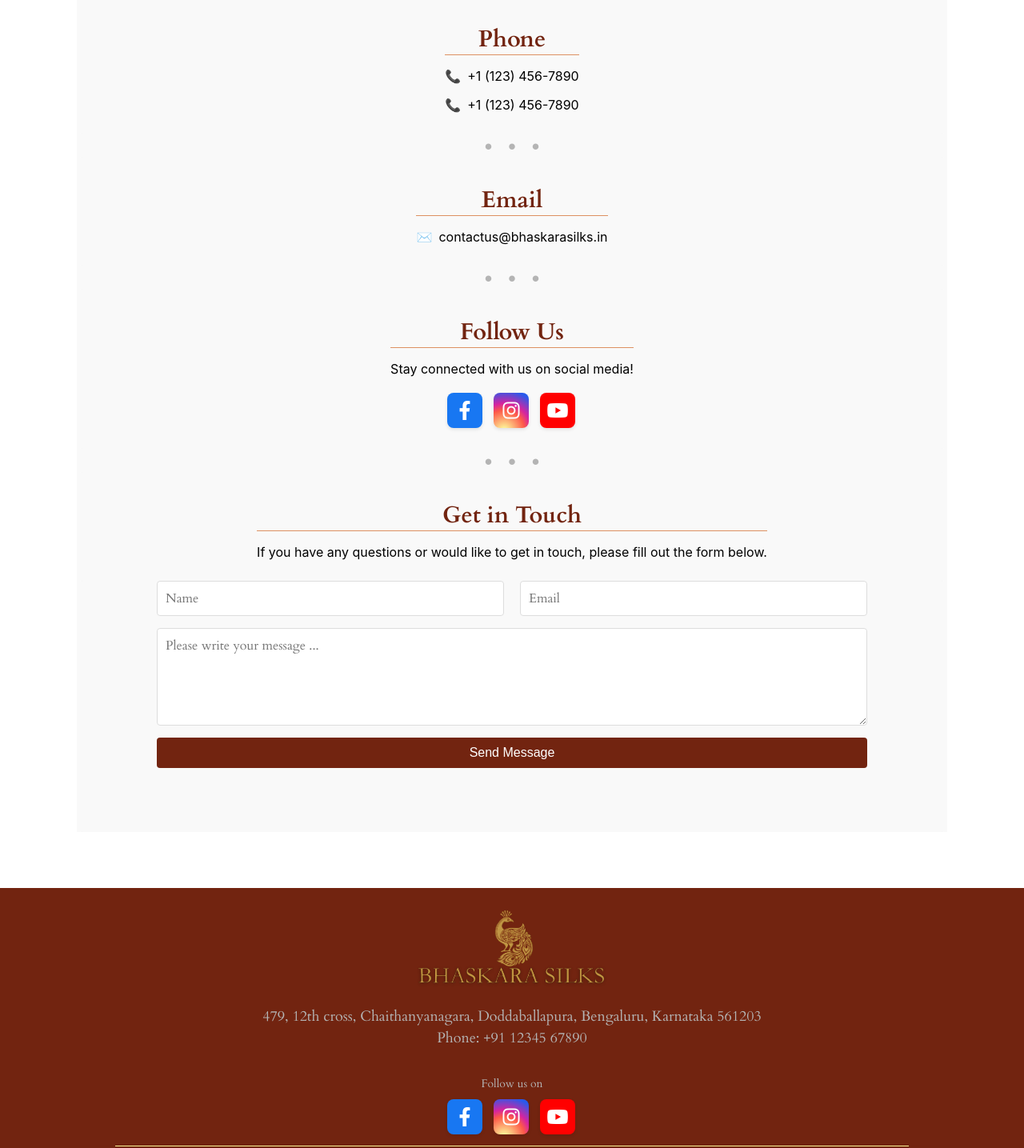
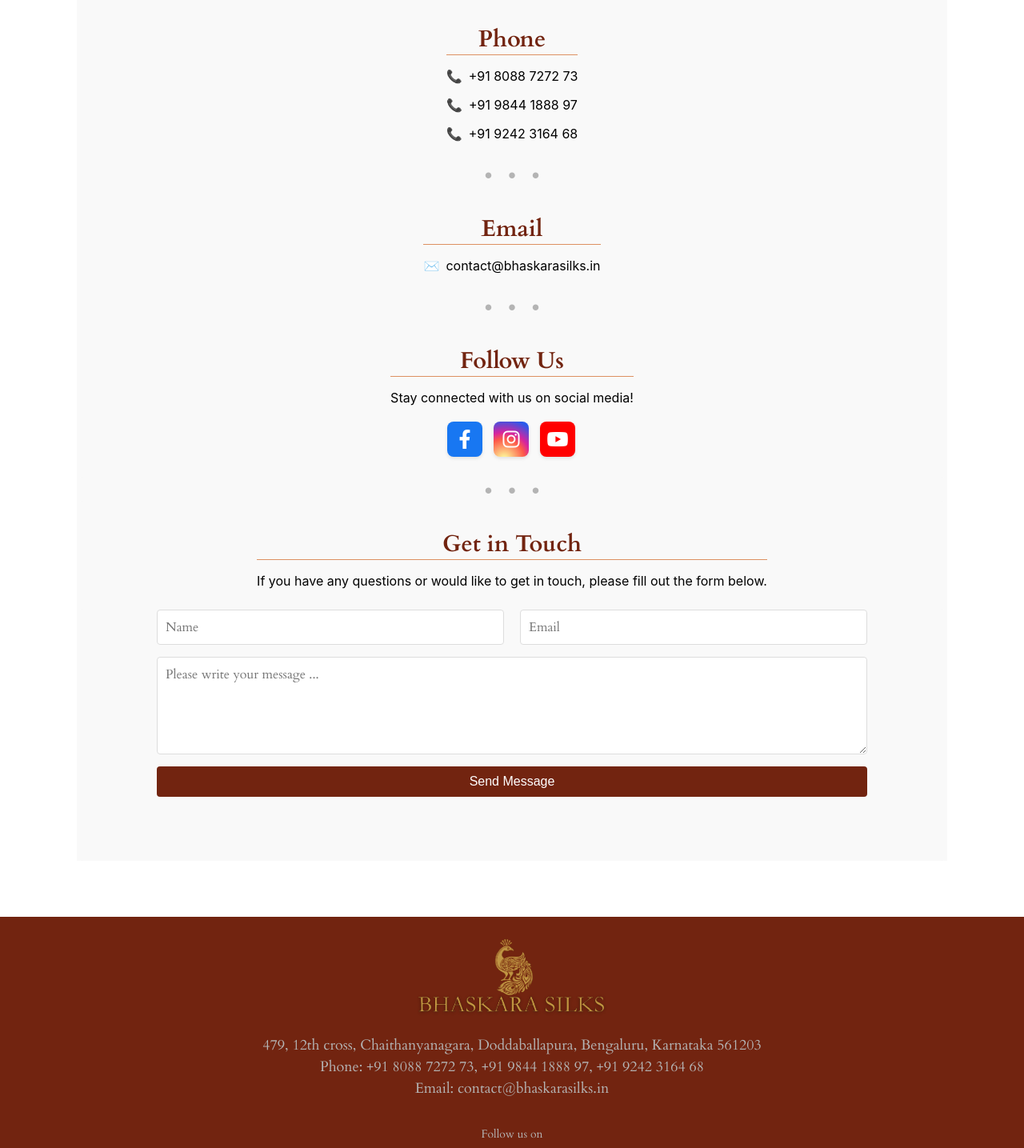
Before and after one commit to sreenivasalokesh/bhaskarasilks, a React (Create React App) app: page /contact in a window 1280 px wide. Shown: the part 380-1815 px from the top of the page at 80% size. Built offline with nearby package versions, Linux system fonts and the light colour scheme.

Commit message:
updated with contact details

```diff
--- a/src/component/contact/Contact.js
+++ b/src/component/contact/Contact.js
@@ -38,11 +38,15 @@
           <h2>Phone</h2>
           <p>
             <span role="img" aria-label="phone" style={{marginRight: '8px'}}>📞</span>
-            <a className ="a-underline" href="tel:+11234567890">+1 (123) 456-7890</a>
+            <a className ="a-underline" href="tel:+11234567890">+91 8088 7272 73</a>
           </p>
           <p>
             <span role="img" aria-label="phone" style={{marginRight: '8px'}}>📞</span>
-            <a className ="a-underline"  href="tel:+11234567890">+1 (123) 456-7890</a>
+            <a className ="a-underline"  href="tel:+11234567890">+91 9844 1888 97</a>
+          </p>
+          <p>
+            <span role="img" aria-label="phone" style={{marginRight: '8px'}}>📞</span>
+            <a className ="a-underline"  href="tel:+11234567890">+91 9242 3164 68</a>
           </p>
         </div>
       </div>
@@ -58,7 +62,7 @@
           <h2>Email</h2>
           <p>
             <span role="img" aria-label="email" style={{marginRight: '8px'}}>✉️</span>
-            <a className ="a-underline"  href="mailto:contactus@bhaskarasilks.in">contactus@bhaskarasilks.in</a>
+            <a className ="a-underline"  href="mailto:contactus@bhaskarasilks.in">contact@bhaskarasilks.in</a>
           </p>
         </div>
       </div>
@@ -76,13 +80,13 @@
           <div className="footer-links">
             <p>
               <div className="social-links">
-                <a href="https://facebook.com/yourpage" target="_blank" className="social-box fb" rel="noopener noreferrer">
+                <a href="https://www.facebook.com/profile.php?id=61578302682246" target="_blank" className="social-box fb" rel="noopener noreferrer">
                   <i className="fab fa-facebook-f"></i>
                 </a>
-                <a href="https://instagram.com/yourpage" target="_blank" className="social-box insta" rel="noopener noreferrer">
+                <a href="https://www.instagram.com/bhaskarasilks/" target="_blank" className="social-box insta" rel="noopener noreferrer">
                   <i className="fab fa-instagram"></i>
                 </a>
-                <a href="https://youtube.com/yourchannel" target="_blank" className="social-box yt" rel="noopener noreferrer">
+                <a href="https://www.youtube.com/@BhaskaraSilks" target="_blank" className="social-box yt" rel="noopener noreferrer">
                   <i className="fab fa-youtube"></i>
                 </a>
               </div>
--- a/src/component/footer/Footer.css
+++ b/src/component/footer/Footer.css
@@ -4,7 +4,7 @@
     text-align: center;
     font-size: 14px;
     color: #b4b4b4;
-    height: 330px;
+    height: 360px;
     margin-top: 70px;
     font-family: 'Cardo', Georgia, "Times New Roman", serif;
 }
--- a/src/component/footer/Footer.js
+++ b/src/component/footer/Footer.js
@@ -9,7 +9,9 @@
                 <img src="/footer-logo-gold.svg" alt="Bhaskara Silks Logo" className="footer-logo" />
                 <div className="footer-address">
                     <p>479, 12th cross, Chaithanyanagara, Doddaballapura, Bengaluru, Karnataka 561203
-                        <br/>Phone: +91 12345 67890
+                        <br/>Phone: +91 8088 7272 73, +91 9844 1888 97, +91 9242 3164 68
+                        <br/>Email: <a href="mailto:contact@bhaskarasilks.in" className="a-underline"> contact@bhaskarasilks.in</a>
+
                     </p>
                 </div>
 
@@ -17,13 +19,13 @@
                 <div className="footer-links">
                     <p>Follow us on
                     <div class="social-links">
-                        <a href="https://facebook.com/yourpage" target="_blank" class="social-box fb">
+                        <a href="https://www.facebook.com/profile.php?id=61578302682246" target="_blank" class="social-box fb">
                         <i class="fab fa-facebook-f"></i>
                         </a>
-                        <a href="https://instagram.com/yourpage" target="_blank" class="social-box insta">
+                        <a href="https://www.instagram.com/bhaskarasilks/" target="_blank" class="social-box insta">
                         <i class="fab fa-instagram"></i>
                         </a>
-                        <a href="https://youtube.com/yourchannel" target="_blank" class="social-box yt">
+                        <a href="https://www.youtube.com/@BhaskaraSilks" target="_blank" class="social-box yt">
                         <i class="fab fa-youtube"></i>
                         </a>
                         </div>
```
